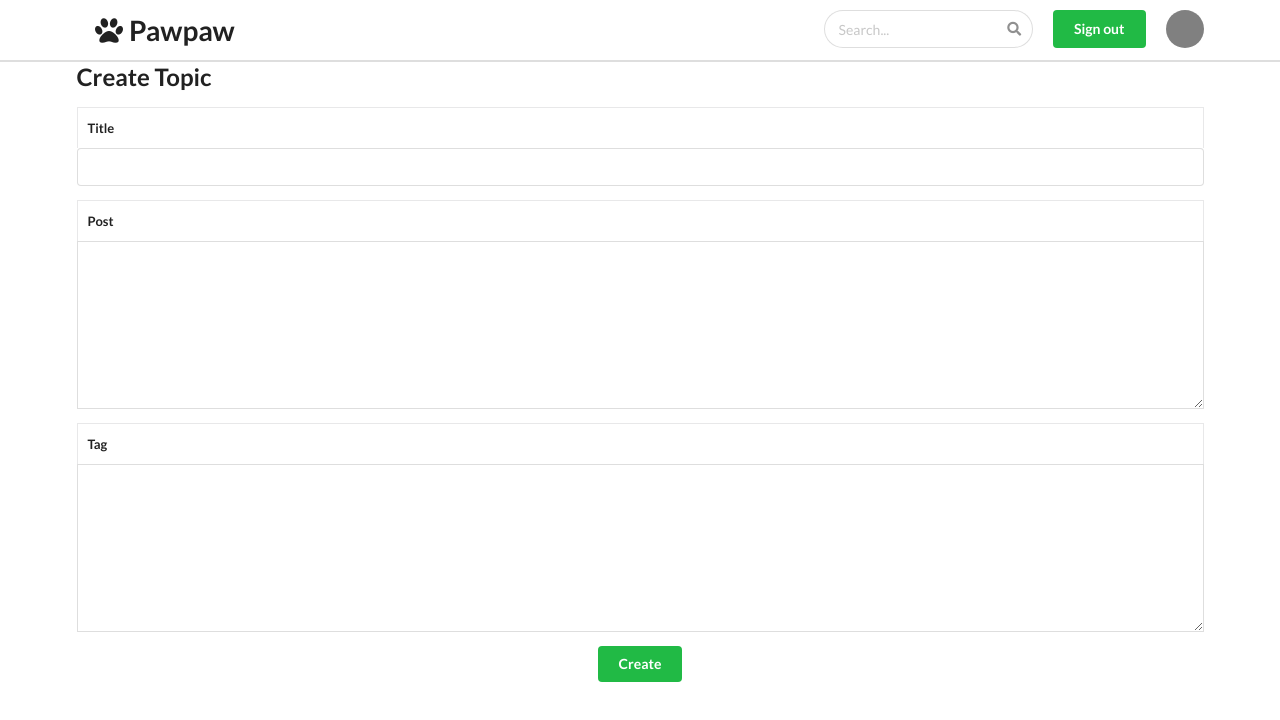
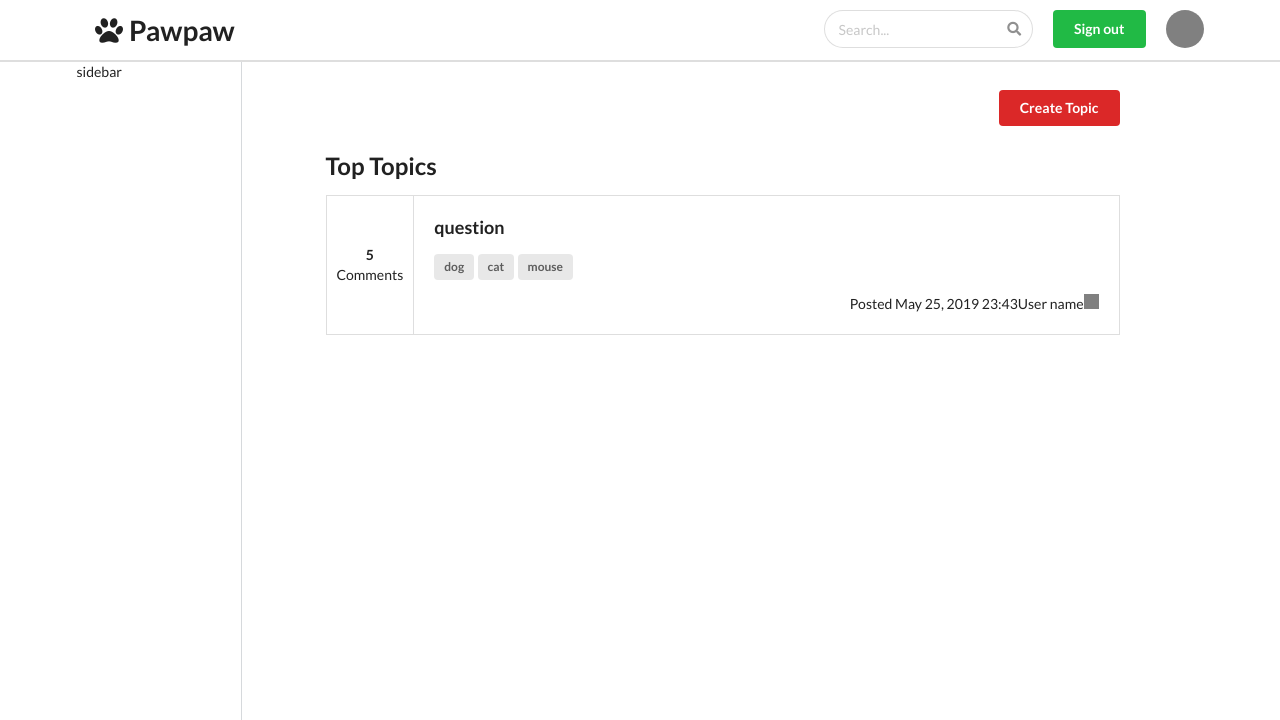
Before and after one commit to arisa-hirata/react-aws-graphql, a React (Create React App) app: page / in a window 1280 px wide. Shown: the top 720 px of the page. Built offline with nearby package versions, Linux system fonts and the light colour scheme.

Commit message:
implement routing

```diff
--- a/src/components/App.js
+++ b/src/components/App.js
@@ -5,6 +5,9 @@ import SignUp from './SignUp';
 import LogIn from './LogIn';
 import CreateTopic from './CreateTopic';
 import TwoColumn from './TwoColumn';
+import Topic from './Topic';
+import User from './User';
+import TopicList from './TopicList';
 import './App.css';
 
 const App = () => {
@@ -13,10 +16,18 @@ const App = () => {
       <BrowserRouter>
         <Route>
           <Header />
-          {/* <SignUp /> */}
-          {/* <LogIn /> */}
-          <CreateTopic />
-          {/* <TwoColumn /> */}
+          <Route path='/signup' component={SignUp} />
+          <Route path='/login' component={LogIn} />
+          <Route path='/create-topic' component={CreateTopic} />
+          <TwoColumn>
+            <Route path='/topic' component={Topic} />
+            <Route path='/user' component={User} />
+            <Route
+              path='/'
+              exact
+              render={() => <TopicList title='Top Topics' />}
+            />
+          </TwoColumn>
         </Route>
       </BrowserRouter>
     </div>
--- a/src/components/Topic.js
+++ b/src/components/Topic.js
@@ -1,4 +1,5 @@
 import React from 'react';
+import TwoColumn from './TwoColumn';
 import TopicBoxContent from './TopicBoxContent';
 import CommentBox from './CommentBox';
 
--- a/src/components/TwoColumn.js
+++ b/src/components/TwoColumn.js
@@ -5,14 +5,15 @@ import User from './User';
 import TopicList from './TopicList';
 import Topic from './Topic';
 
-const TwoColumn = () => {
+const TwoColumn = ({ children }) => {
   return (
     <div className='ui container two-column'>
       <Sidebar />
       <Main>
+        {children}
         {/* <User /> */}
         {/* <TopicList title={'Top Topics'} /> */}
-        <Topic />
+        {/* <Topic /> */}
       </Main>
     </div>
   );
```
